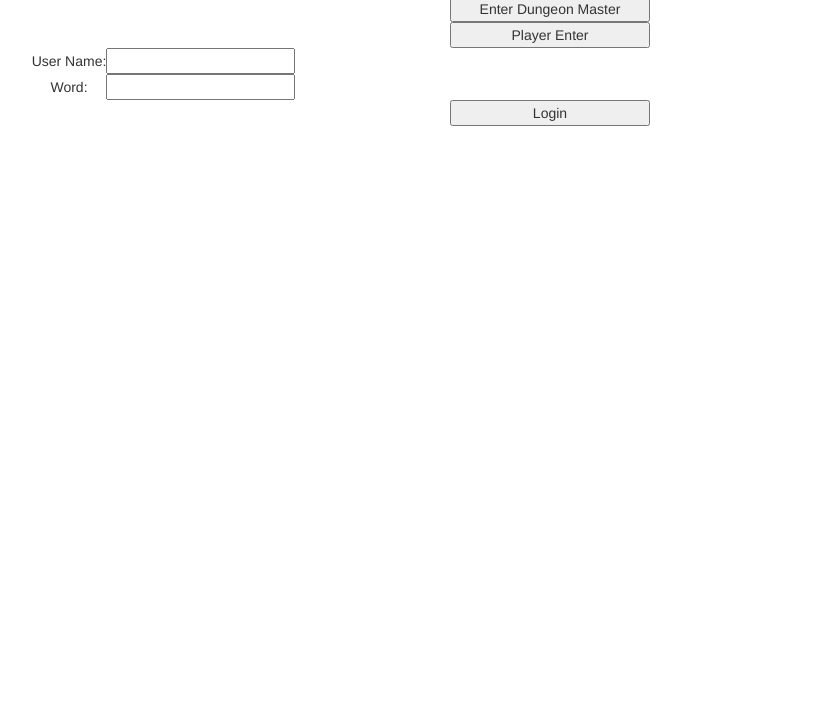
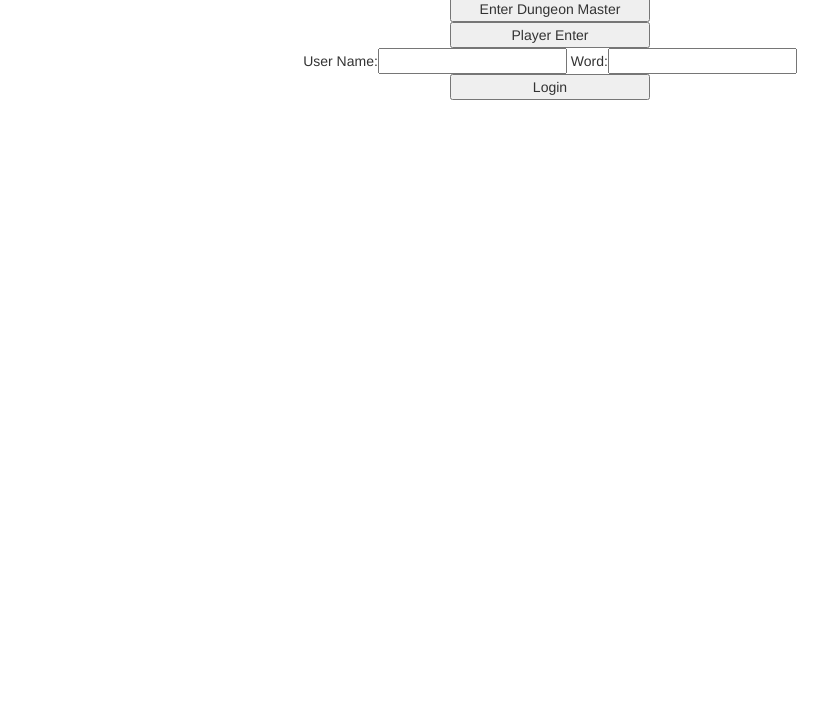
Before and after one commit to martytheparty/rod-and-dad-adventure-game, a website: page raw/index.html in a window 1280 px wide. Shown: the part 74-800 px from the top of the page, without its empty margins (90-918 px from the left). Drawn offline with nearby package versions, Linux system fonts and the light colour scheme; no server answers.

Commit message:
formatts user login form.

```diff
--- a/raw/index.html
+++ b/raw/index.html
@@ -57,10 +57,10 @@
       <div class="row" id="player-login">
         <div class="column col-xs-1"></div>
         <div class="column col-xs-10" style="text-align:center">
-          <table>
-            <tr><td>User Name:</td> <td><input type='text' id='username'></td></tr>
-            <tr><td>Word:</td> <td><input type='text' id='word'></td></tr>
-          </table>
+          <div>
+              User Name:<input type='text' id='username'>
+              Word:<input type='text' id='word'>
+          </div>
           <button onclick="loginPlayer()" style="width:200px">Login</button>
         </div>
         <div class="column col-xs-1"></div>
```
